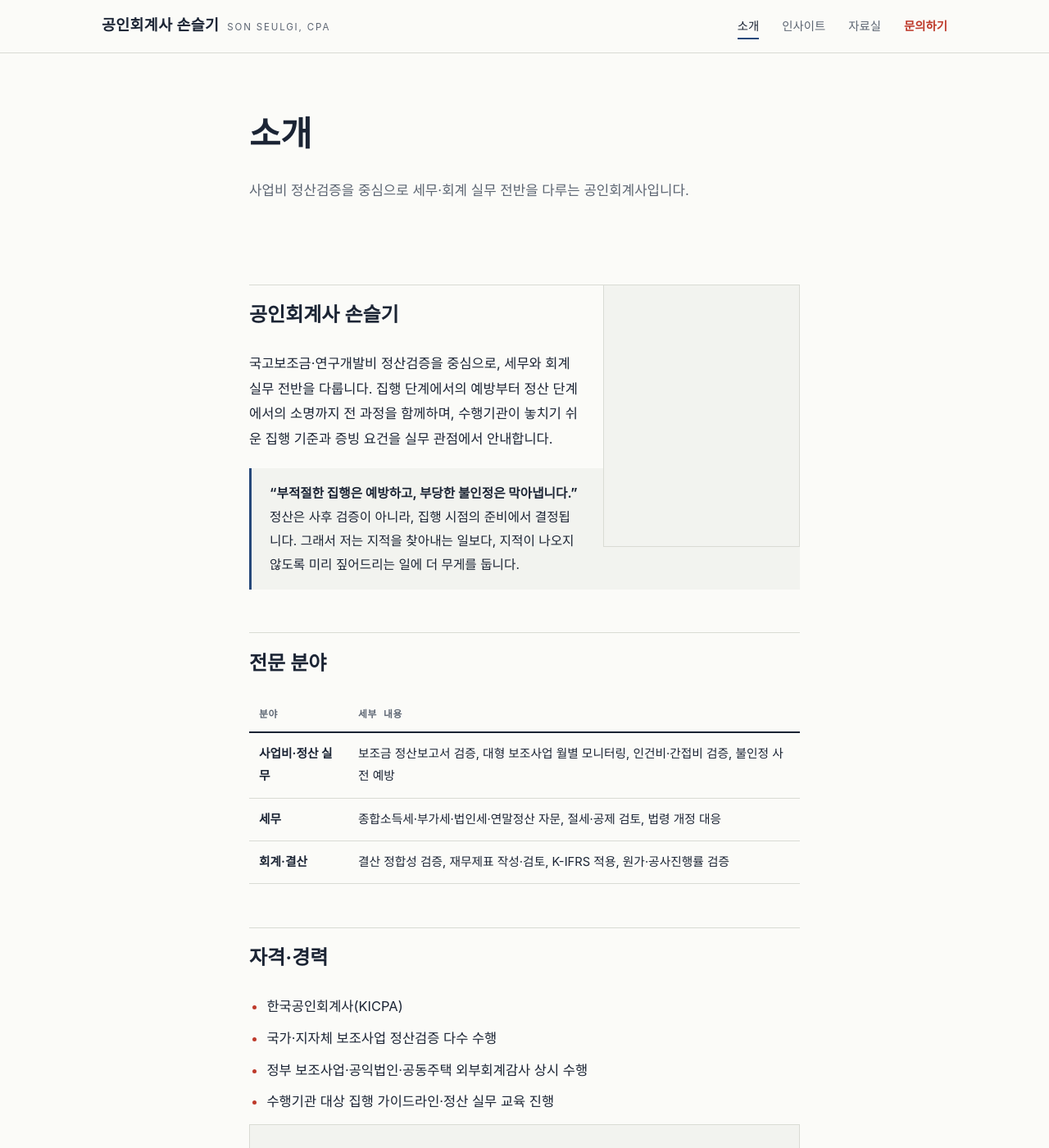
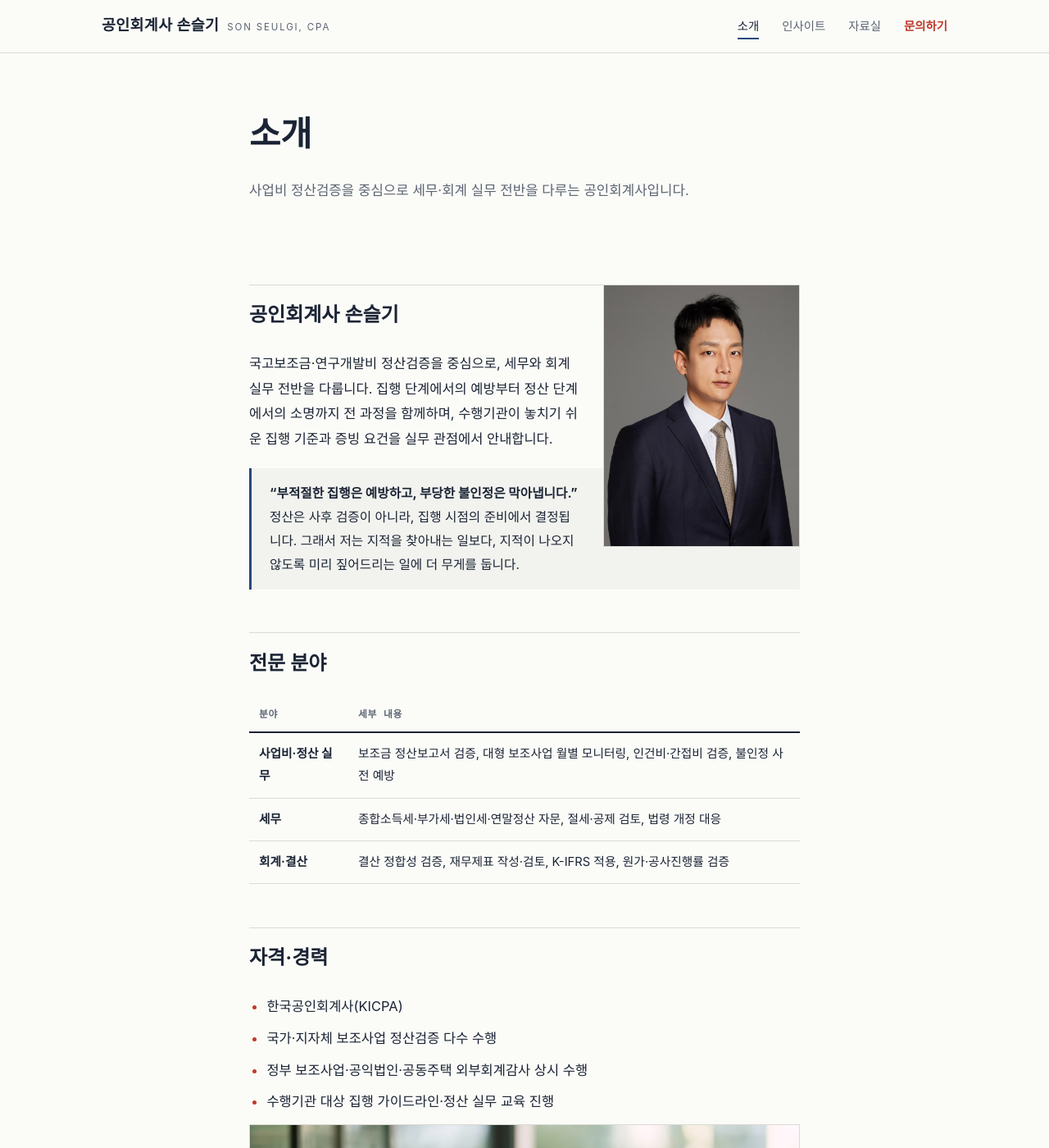
Before and after one commit to shinesky97/ccrnd-site, a Jekyll site: the page built from about.md, in a window 1280 px wide and 1400 px high. Shown: the whole window at 82% size. Built offline with Jekyll 4.4.1, drawn with Linux system fonts in a browser that asks for light colours; some web fonts are replaced.

Commit message:
Add real profile/hero photos and switch hero to premium image
- Add web-optimized images (assets/img): hero night-city image,
  two studio portraits, a consultation photo, and a dark finance
  background — replacing the placeholder slots
- Use the night-city hero image as the hero background (static,
  reliable) instead of the video
- Wire portraits into the profile block and About page; add the
  intro video as a contained "소개 영상" on the About page

Co-Authored-By: Claude Opus 4.8 <noreply@anthropic.com>
Claude-Session: https://claude.ai/code/session_01Uu9zebzzNPkkEVbDHXyNE1

```diff
--- a/about.md
+++ b/about.md
@@ -5,7 +5,7 @@ permalink: /about/
 lead: 사업비 정산검증을 중심으로 세무·회계 실무 전반을 다루는 공인회계사입니다.
 ---
 
-<div class="about-photo" style="background-image:url('/assets/img/profile.jpg')"></div>
+<div class="about-photo" style="background-image:url('/assets/img/portrait.jpg')"></div>
 
 ## 공인회계사 손슬기
 
@@ -35,6 +35,12 @@ lead: 사업비 정산검증을 중심으로 세무·회계 실무 전반을 다
 
 <div class="about-consult" style="background-image:url('/assets/img/consult.jpg')" role="img" aria-label="상담 장면"></div>
 
+<figure class="about-video">
+  <video autoplay muted loop playsinline poster="/assets/img/profile.jpg">
+    <source src="/assets/video/intro.mp4" type="video/mp4">
+  </video>
+</figure>
+
 ## 연락처
 
 - **이메일** — seulgison@atcc.co.kr
--- a/assets/css/main.css
+++ b/assets/css/main.css
@@ -289,8 +289,7 @@ footer.site{border-top:2px solid var(--ink);padding:36px 0 48px;font-size:.83rem
 
 /* ───── 시네마틱 히어로 (영상/사진 배경) ───── */
 :root{--gold:#C9A227;--gold-soft:#E0BE52}
-.hero-cine{position:relative;overflow:hidden;min-height:clamp(460px,72vh,680px);display:flex;align-items:center;padding:0;border-top:0}
-.hero-video{position:absolute;inset:0;width:100%;height:100%;object-fit:cover;z-index:0;background:var(--ink)}
+.hero-cine{position:relative;overflow:hidden;min-height:clamp(460px,72vh,680px);display:flex;align-items:center;padding:0;border-top:0;background:var(--ink) center/cover no-repeat}
 .hero-cine-overlay{position:absolute;inset:0;z-index:1;
   background:linear-gradient(105deg,rgba(15,22,36,.90) 0%,rgba(15,22,36,.72) 46%,rgba(15,22,36,.42) 100%);}
 .hero-cine-inner{position:relative;z-index:2;padding:64px 24px}
@@ -315,6 +314,8 @@ footer.site{border-top:2px solid var(--ink);padding:36px 0 48px;font-size:.83rem
 /* ───── 소개 페이지 사진 ───── */
 .about-photo{width:240px;aspect-ratio:3/4;background:var(--paper-deep) center top/cover no-repeat;border:1px solid var(--rule);float:right;margin:0 0 20px 28px}
 .about-consult{width:100%;aspect-ratio:16/8;background:var(--paper-deep) center/cover no-repeat;border:1px solid var(--rule);margin:12px 0}
+.about-video{margin:16px auto;max-width:400px}
+.about-video video{width:100%;display:block;border:1px solid var(--rule);background:var(--ink)}
 @media(max-width:600px){.about-photo{float:none;width:100%;max-width:280px;margin:0 auto 20px}}
 
 /* ───── 유틸 ───── */
```
Also changed, not shown: index.html (+2 -5 lines), assets/img/README.txt (deleted), assets/img/bg-fintech.jpg (added), assets/img/consult.jpg (added), assets/img/hero.jpg (added), assets/img/portrait.jpg (added), assets/img/profile.jpg (added).
